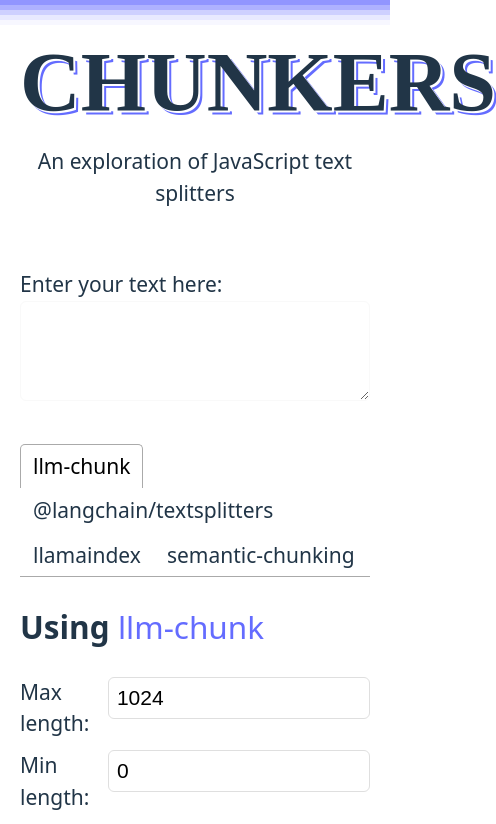
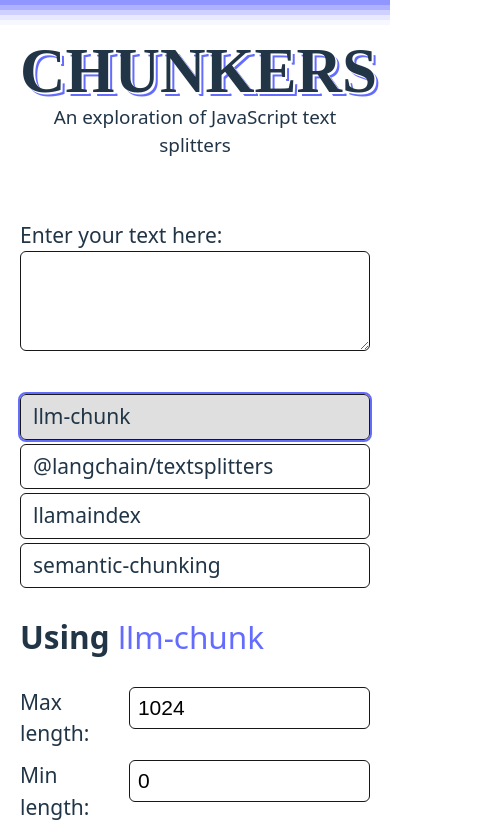
Before and after one commit to philnash/chunkers, a Next.js app: page / in a window 390 px wide. Shown: the top 824 px of the page, 496 px wide, since content can reach past the window. Built offline with nearby package versions, Linux system fonts and the light colour scheme; a web font is replaced by a local one.

Commit message:
Responsive tabs and other mobile issues

```diff
--- a/package.json
+++ b/package.json
@@ -9,6 +9,7 @@
     "lint": "next lint"
   },
   "dependencies": {
+    "@fontsource/modak": "^5.0.14",
     "@langchain/textsplitters": "^0.0.3",
     "@llamaindex/core": "^0.1.9",
     "llm-chunk": "^0.0.1",
--- a/src/app/components/Chunker.module.css
+++ b/src/app/components/Chunker.module.css
@@ -9,3 +9,24 @@
 .tab-panel label {
   margin-right: 0.5ch;
 }
+
+.selected {
+  background-color: var(--background-darker);
+  color: var(--text-color);
+  border-bottom: 1px solid #aaa;
+}
+
+@media screen and (max-width: 770px) {
+  .tabs ul {
+    border-bottom: none;
+  }
+  .tab {
+    display: block;
+    border-radius: 6px;
+    border: 1px solid var(--border-color);
+    margin-bottom: 4px;
+  }
+  .selected {
+    outline: 2px solid var(--accent-color);
+  }
+}
--- a/src/app/components/Chunker.tsx
+++ b/src/app/components/Chunker.tsx
@@ -26,14 +26,30 @@
       <Input text={text} handleUpdate={handleUpdate} />
 
       <section>
-        <Tabs className={styles.chunkers}>
+        <Tabs className={styles.tabs}>
           <TabList>
-            <Tab className={`react-tabs__tab ${styles.tab}`}>llm-chunk</Tab>
-            <Tab className={`react-tabs__tab ${styles.tab}`}>
+            <Tab
+              className={`react-tabs__tab ${styles.tab}`}
+              selectedClassName={`react-tabs__tab--selected ${styles.selected}`}
+            >
+              llm-chunk
+            </Tab>
+            <Tab
+              className={`react-tabs__tab ${styles.tab}`}
+              selectedClassName={`react-tabs__tab--selected ${styles.selected}`}
+            >
               @langchain/textsplitters
             </Tab>
-            <Tab className={`react-tabs__tab ${styles.tab}`}>llamaindex</Tab>
-            <Tab className={`react-tabs__tab ${styles.tab}`}>
+            <Tab
+              className={`react-tabs__tab ${styles.tab}`}
+              selectedClassName={`react-tabs__tab--selected ${styles.selected}`}
+            >
+              llamaindex
+            </Tab>
+            <Tab
+              className={`react-tabs__tab ${styles.tab}`}
+              selectedClassName={`react-tabs__tab--selected ${styles.selected}`}
+            >
               semantic-chunking
             </Tab>
           </TabList>
--- a/src/app/components/Form.css
+++ b/src/app/components/Form.css
@@ -14,7 +14,7 @@
   font-size: inherit;
   transition: border-color 0.25s;
   border-radius: 6px;
-  border: 1px solid var(--background-darker);
+  border: 1px solid var(--border-color);
   padding: 0.25em 0.4em;
   grid-area: input;
   height: 2em;
@@ -37,7 +37,8 @@
 form div {
   margin-bottom: 0.5rem;
   display: grid;
-  grid-template-columns: 25% 75%;
+  gap: 2%;
+  grid-template-columns: 29% 69%;
   grid-template-rows: auto;
   grid-template-areas:
     "label input"
--- a/src/app/components/Header.css
+++ b/src/app/components/Header.css
@@ -15,13 +15,27 @@
   text-transform: uppercase;
   text-shadow: 2px 2px 0px var(--background-color),
     4px 4px 0px var(--accent-color);
-  padding: 20px 20px 0 20px;
+  padding: 40px 20px 0 20px;
+  line-height: 1;
 }
 
 header h1,
 header p {
   max-width: var(--site-width);
   margin: 0 auto;
-
   text-align: center;
 }
+
+header p {
+  padding: 0 20px;
+}
+
+@media screen and (max-width: 600px) {
+  header h1 {
+    font-size: 3em;
+  }
+
+  header p {
+    font-size: 0.9em;
+  }
+}
--- a/src/app/components/Input.css
+++ b/src/app/components/Input.css
@@ -10,7 +10,7 @@
   padding: 0.25em 0.4em;
   font-family: var(--font-stack);
   border-radius: 6px;
-  border: 1px solid var(--button-background);
+  border: 1px solid var(--border-color);
   transition: border-color 0.25s;
 }
 
--- a/src/app/globals.css
+++ b/src/app/globals.css
@@ -25,6 +25,7 @@
   --accent-color: #646cff;
   --accent-lighter: #535bf2;
   --button-background: #1a1a1a;
+  --border-color: #171717;
 
   --site-width: 800px;
 }
@@ -80,5 +81,6 @@
     --accent-color: #646cff;
     --accent-lighter: #747bff;
     --button-background: #f9f9f9;
+    --border-color: #171717;
   }
 }
--- a/src/app/page.tsx
+++ b/src/app/page.tsx
@@ -1,3 +1,4 @@
+import "@fontsource/modak";
 import Header from "./components/Header";
 import Chunker from "./components/Chunker";
 import Footer from "./components/Footer";
```
Also changed, not shown: 1 other file (tests, documents, lock files or other folders).
